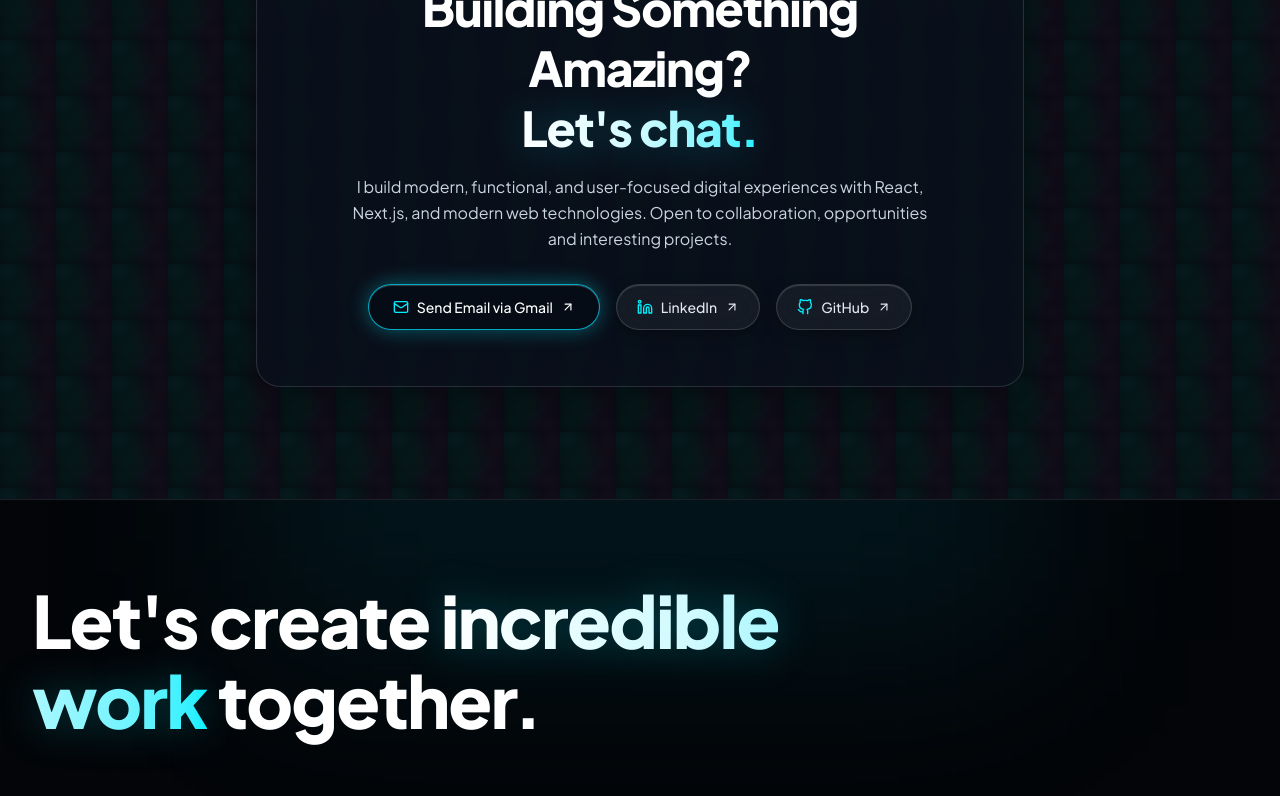
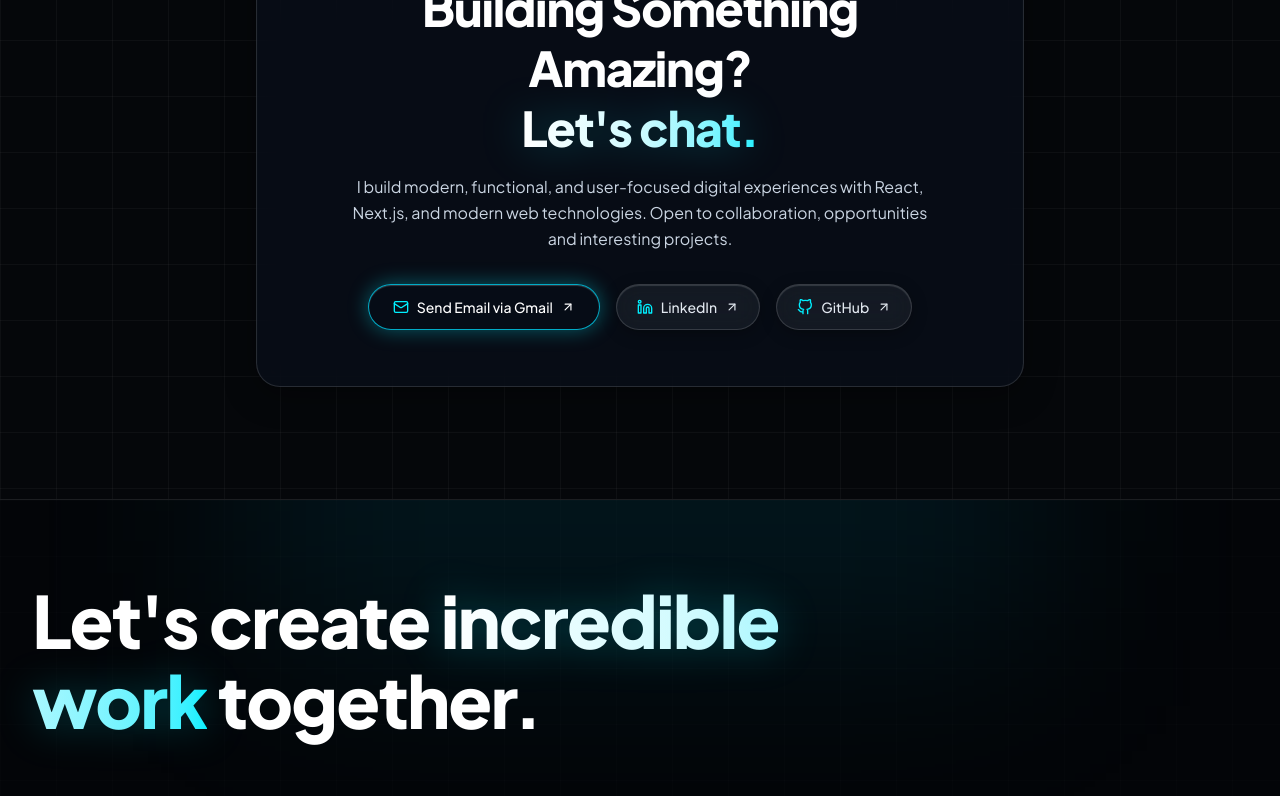
Before and after one commit to sabbirdv/portfolio, a Next.js app: page / in a window 1280 px wide. Shown: the part 4664-5460 px from the top of the page. Built offline with nearby package versions, Linux system fonts and the light colour scheme.

Commit message:
fix(background): restore original clean cyber grid border lines and remove tiled mesh

```diff
--- a/src/app/globals.css
+++ b/src/app/globals.css
@@ -45,23 +45,13 @@
 }
 
 /* ========================================================
-   VIBRANT AMBIENT MESH & CYBER BACKGROUND
+   SUBTLE HIGH-TECH CYBER GRID BACKGROUND
    ======================================================== */
 .cyber-grid-bg {
   background-image:
-    linear-gradient(to right, rgba(255, 255, 255, 0.025) 1px, transparent 1px),
-    linear-gradient(to bottom, rgba(255, 255, 255, 0.025) 1px, transparent 1px);
+    linear-gradient(to right, rgba(255, 255, 255, 0.035) 1px, transparent 1px),
+    linear-gradient(to bottom, rgba(255, 255, 255, 0.035) 1px, transparent 1px);
   background-size: 56px 56px;
-}
-
-.ambient-mesh-bg {
-  background-color: #05070a;
-  background-image:
-    radial-gradient(at 15% 15%, rgba(0, 240, 255, 0.09) 0px, transparent 45%),
-    radial-gradient(at 85% 20%, rgba(168, 85, 247, 0.08) 0px, transparent 45%),
-    radial-gradient(at 50% 50%, rgba(16, 185, 129, 0.05) 0px, transparent 50%),
-    radial-gradient(at 20% 80%, rgba(0, 240, 255, 0.07) 0px, transparent 45%),
-    radial-gradient(at 80% 85%, rgba(168, 85, 247, 0.08) 0px, transparent 45%);
 }
 
 /* Ambient Radial Glow Spotlights (Optimized GPU blur) */
--- a/src/app/layout.tsx
+++ b/src/app/layout.tsx
@@ -64,7 +64,7 @@ export default function RootLayout({
           rel="stylesheet"
         />
       </head>
-      <body className="min-h-screen font-sans bg-[#05070A] text-slate-100 ambient-mesh-bg cyber-grid-bg antialiased selection:bg-[#00F0FF] selection:text-black">
+      <body className="min-h-screen font-sans bg-[#05070A] text-slate-100 cyber-grid-bg antialiased selection:bg-[#00F0FF] selection:text-black">
         <SplashCursor
           colors={['#00F0FF', '#10B981', '#A855F7', '#00FF88', '#3B82F6', '#EC4899']}
           rainbow={false}
```
